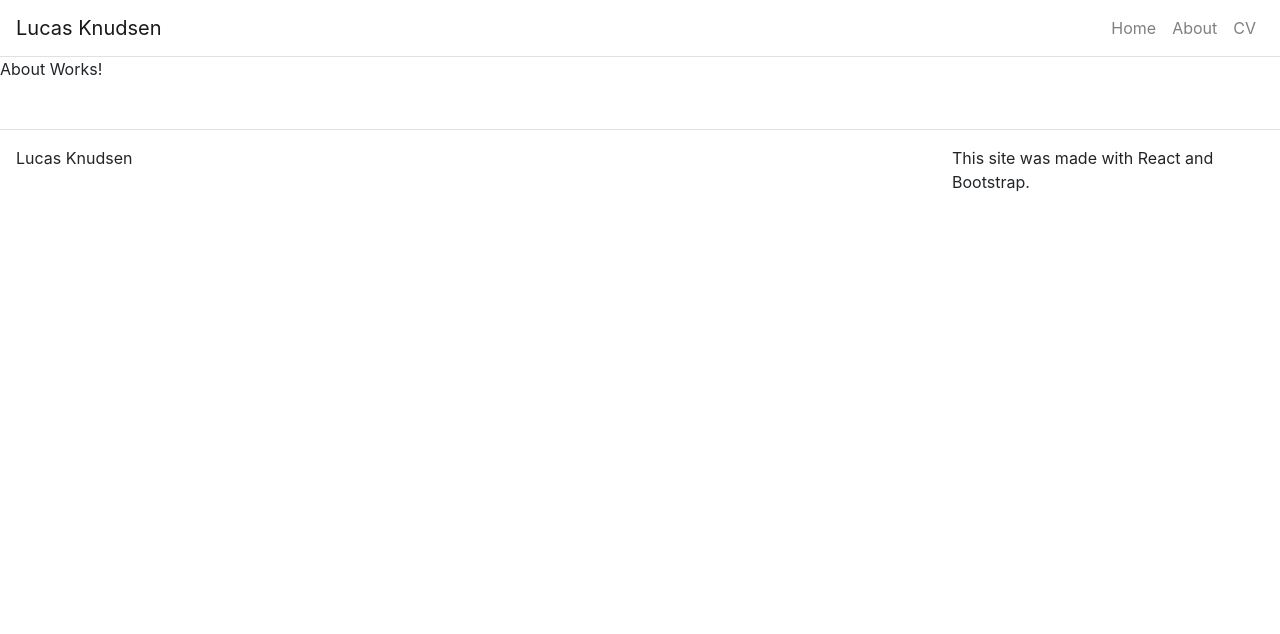
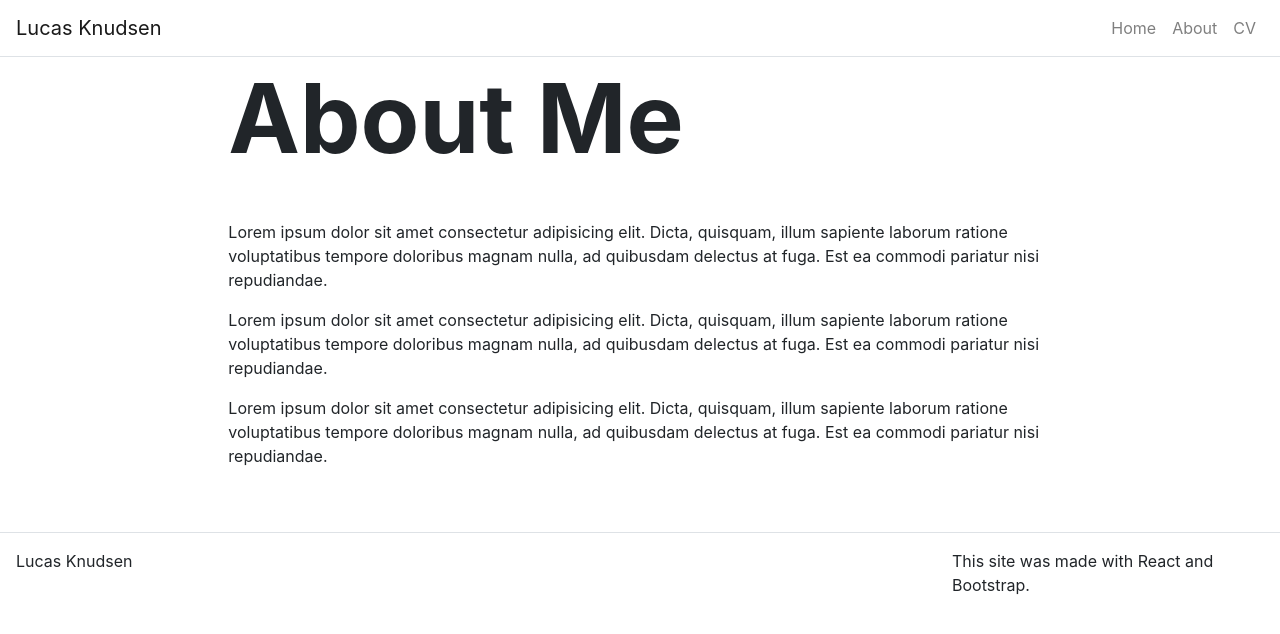
Before and after one commit to LucasKnudsen/react_portfolio, a React (Create React App) app: page /about in a window 1280 px wide. Shown: the top 634 px of the page. Built offline with nearby package versions, Linux system fonts and the light colour scheme.

Commit message:
About lorem done. Moving on to CV

```diff
--- a/src/App.jsx
+++ b/src/App.jsx
@@ -56,7 +56,7 @@ class App extends React.Component {
 
           <Route exact path="/" render={() => <Home title={this.state.home.title} subTitle={this.state.home.subTitle} text={this.state.home.text}/>} />
           <Route exact path="/about" render={() => <About title={this.state.about.title} />} />
-          <Route exact path="/cv" render={() => <CV title={this.state.home.title} />} />
+          <Route exact path="/cv" render={() => <CV title={this.state.cv.title} />} />
           <Footer />
 
         </Container>
--- a/src/components/Card.jsx
+++ b/src/components/Card.jsx
@@ -6,7 +6,7 @@ const Card = (props) => {
   return (
     <div className="d-inline-block l-card" onClick={(e) => props.onClick(props.item)}>
       <img className="l-card-image" src={props.item.imgSrc} alt={props.item.title}/>
-      { props.item.selected && <CardInfo  title={props.item.title} subTitle={props.item.subTitle} link={props.item.link}/> }
+      { <CardInfo  title={props.item.title} subTitle={props.item.subTitle} link={props.item.link}/> }
     </div>
   )
 }
--- /dev/null
+++ b/src/components/Content.jsx
@@ -0,0 +1,18 @@
+import React from 'react'
+import Container from 'react-bootstrap/Container'
+import Row from 'react-bootstrap/Row'
+import Col from 'react-bootstrap/Col'
+
+const Content = (props) => {
+  return (
+    <Container fluid={true}>
+      <Row className="justify-content-center">
+        <Col md={8}>
+          {props.children}
+        </Col>
+      </Row>
+    </Container>
+  )
+}
+
+export default Content
--- a/src/components/Footer.jsx
+++ b/src/components/Footer.jsx
@@ -7,6 +7,7 @@ const Footer = () => {
   return (
     <div>
       <footer className="mt-5">
+
         <Container fluid={true} className="">
           <Row className="border-top justify-content-between p-3">
             <Col className="p-0" md={3} sm={12}>
--- a/src/components/Hero.jsx
+++ b/src/components/Hero.jsx
@@ -8,7 +8,7 @@ const Hero = (props) => {
   return (
     <Jumbotron className="bg-transparent jumbotron-fluid p-0">
       <Container fluid={true}>
-        <Row className="justify-content-center py-2">
+        <Row className="justify-content-center py-1">
           <Col md={8} sm={12}>
             { props.title && <h1 className="display-1 font-weight-bolder">{props.title}</h1> }
             { props.subTitle && <h3 className="display-4 font-weight-light">{props.subTitle}</h3> }
--- a/src/index.css
+++ b/src/index.css
@@ -10,6 +10,14 @@ body {
 code {
   font-family: source-code-pro, Menlo, Monaco, Consolas, 'Courier New',
     monospace;
+}
+
+.empty-container {
+  height: 81px;
+}
+
+.beige {
+  background-color: antiquewhite;
 }
 
 .l-card {
--- a/src/pages/About.jsx
+++ b/src/pages/About.jsx
@@ -1,9 +1,19 @@
 import React from 'react'
+
+import Hero from '../components/Hero'
+import Content from '../components/Content'
 
 const About = (props) => {
   return (
     <div>
-      About Works!
+      <Hero title={props.title} />
+
+      <Content>
+        <p>Lorem ipsum dolor sit amet consectetur adipisicing elit. Dicta, quisquam, illum sapiente laborum ratione voluptatibus tempore doloribus magnam nulla, ad quibusdam delectus at fuga. Est ea commodi pariatur nisi repudiandae.</p>
+        <p>Lorem ipsum dolor sit amet consectetur adipisicing elit. Dicta, quisquam, illum sapiente laborum ratione voluptatibus tempore doloribus magnam nulla, ad quibusdam delectus at fuga. Est ea commodi pariatur nisi repudiandae.</p>
+        <p>Lorem ipsum dolor sit amet consectetur adipisicing elit. Dicta, quisquam, illum sapiente laborum ratione voluptatibus tempore doloribus magnam nulla, ad quibusdam delectus at fuga. Est ea commodi pariatur nisi repudiandae.</p>
+
+      </Content>
     </div>
   )
 }
--- a/src/pages/CV.jsx
+++ b/src/pages/CV.jsx
@@ -1,9 +1,10 @@
 import React from 'react'
+import Hero from '../components/Hero'
 
 const CV = (props) => {
   return (
     <div>
-      CV Works!
+      <Hero title={props.title} />
     </div>
   )
 }
```
Also changed, not shown: 1 other file (tests, documents, lock files or other folders).
